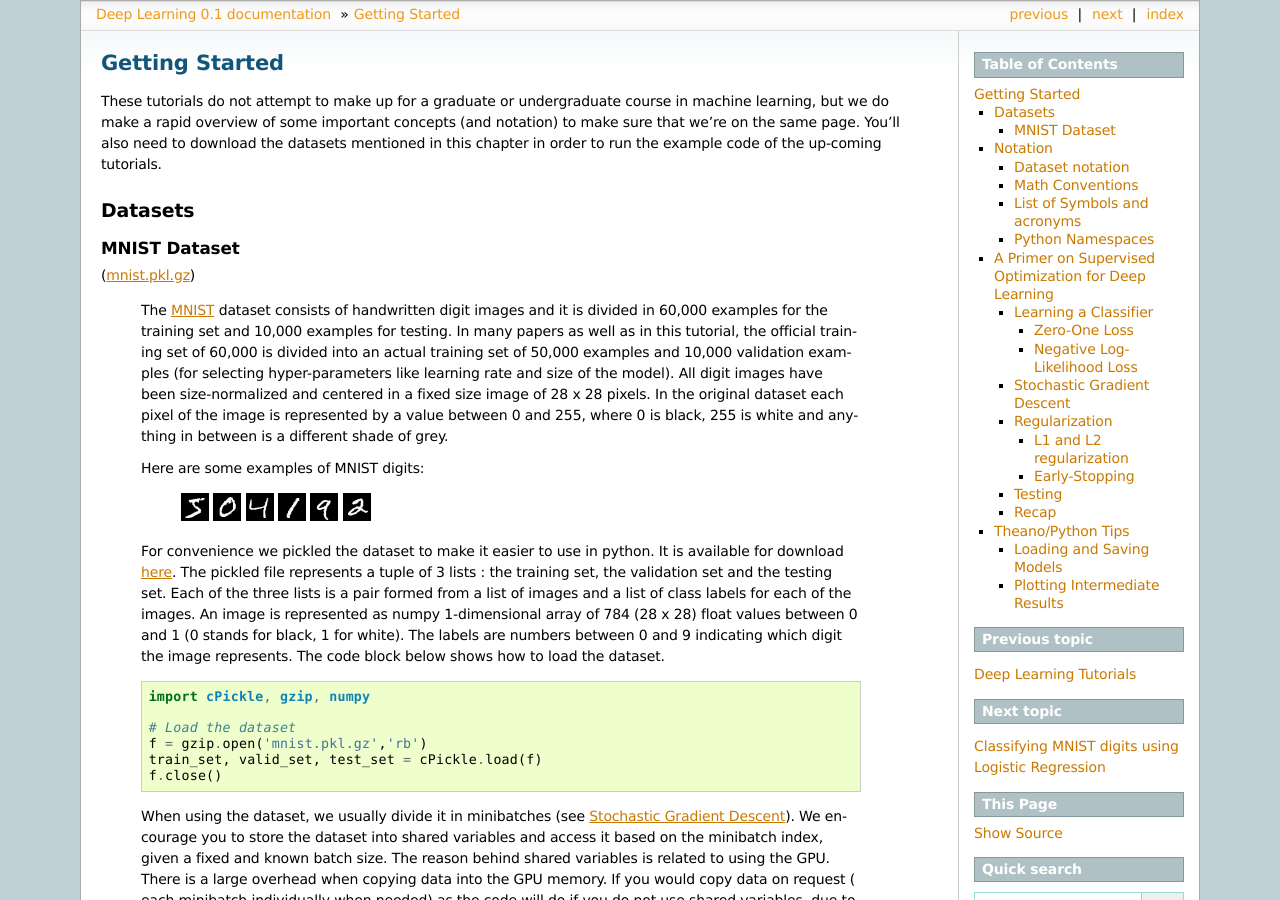
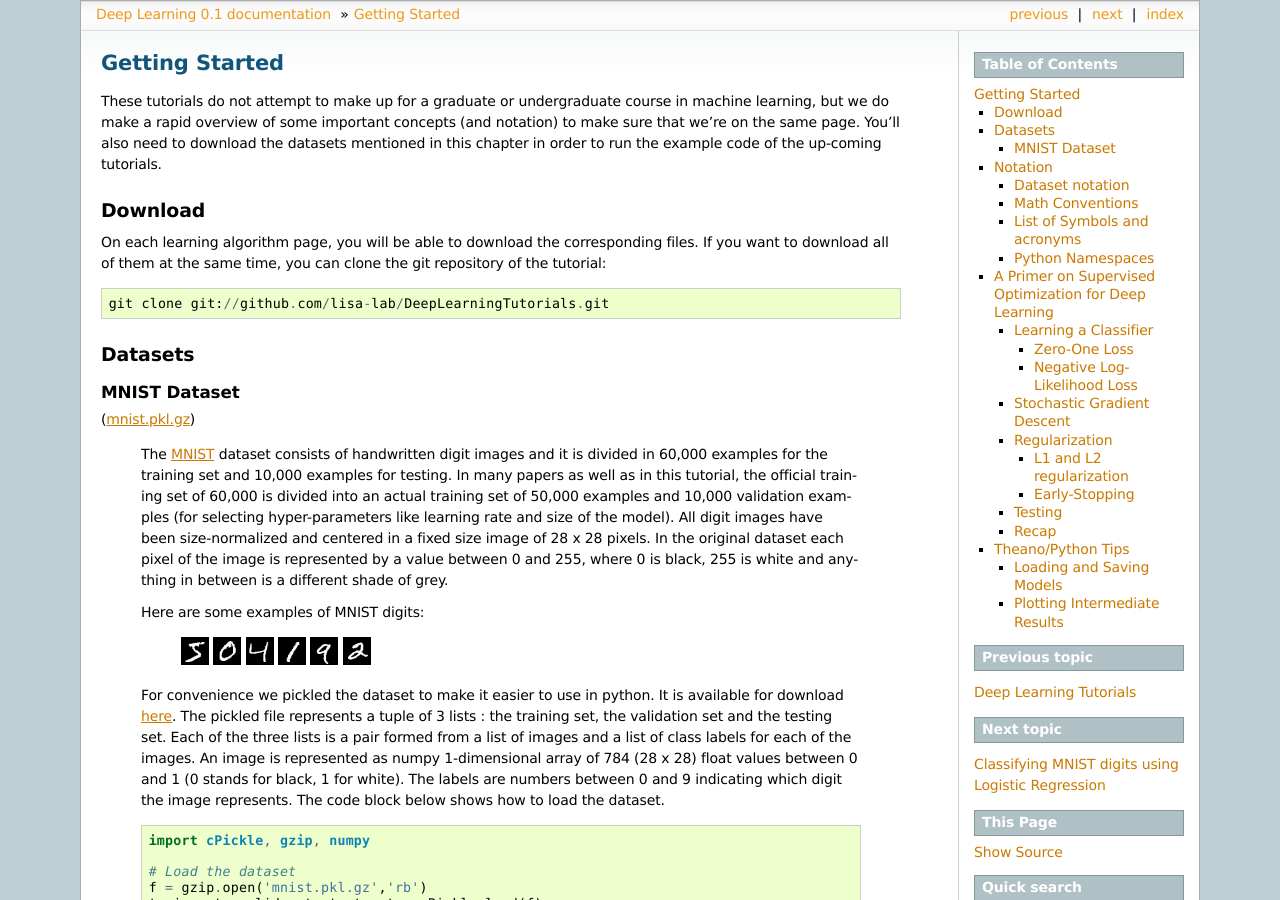
Before and after one commit to lisa-lab/DeepLearningTutorials, a Sphinx documentation site: the page built from doc/gettingstarted.txt, in a window 1280 px wide and 900 px high. Built offline with Sphinx 7.4.7, drawn with Linux system fonts in a browser that asks for light colours; formulas are drawn with MathJax 3.

Commit message:
add in the getting started page how to clone our repo to download all the files.

```diff
--- a/doc/gettingstarted.txt
+++ b/doc/gettingstarted.txt
@@ -10,6 +10,18 @@ in machine learning, but we do make a rapid overview of some important concepts
 (and notation) to make sure that we're on the same page.  You'll also need to
 download the datasets mentioned in this chapter in order to run the example code of
 the up-coming tutorials.
+
+.. _download:
+
+.. index:: Download:
+
+Download
+========
+
+On each learning algorithm page, you will be able to download the corresponding files. If you want to download all of them at the same time, you can clone the git repository of the tutorial::
+
+    git clone git://github.com/lisa-lab/DeepLearningTutorials.git
+
 
 .. _datasets:
 
```
